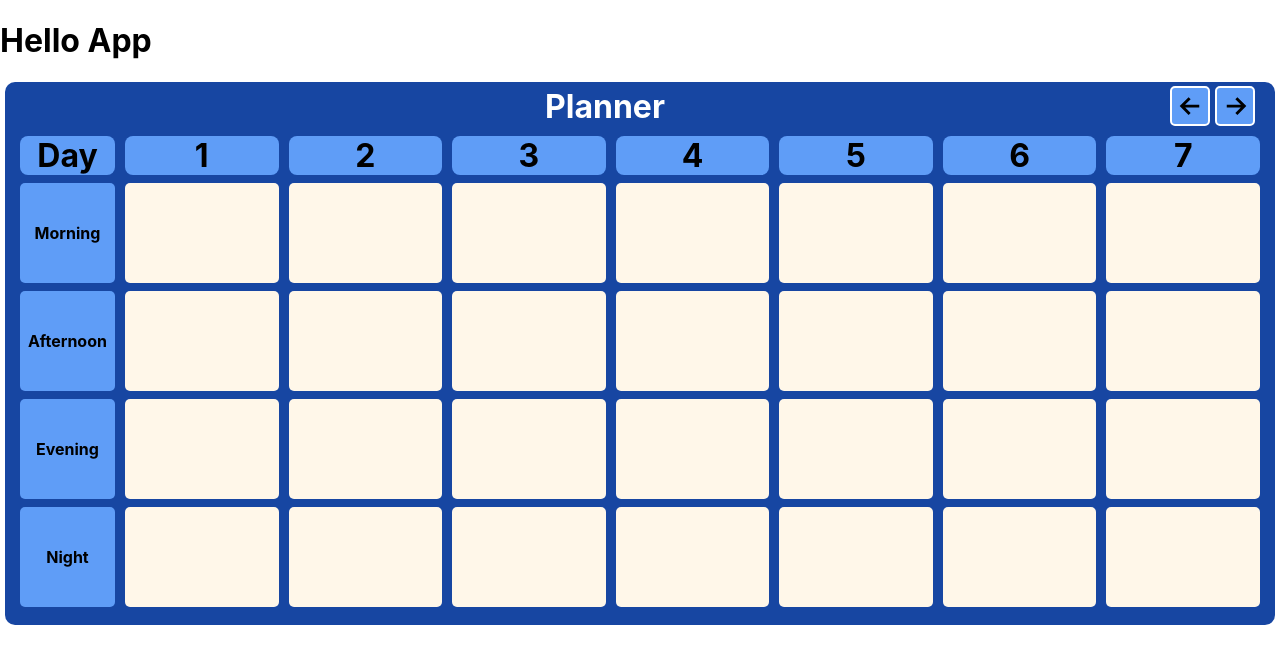
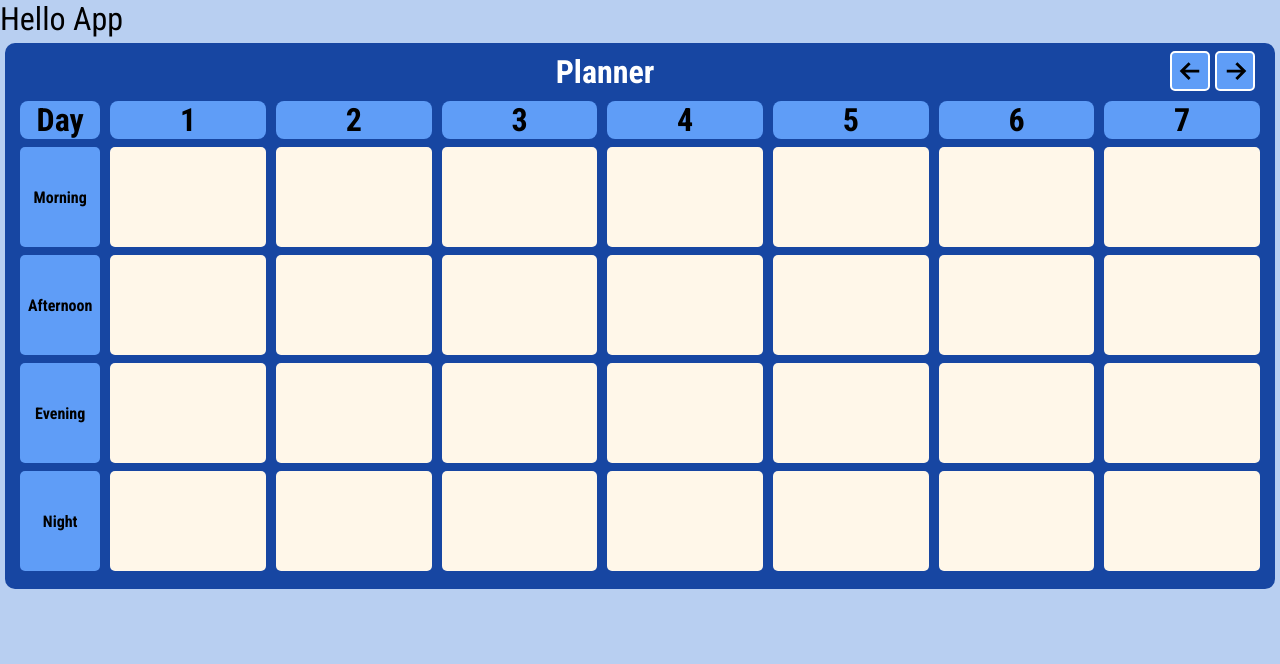
Before and after one commit to NonRoute/Planner, a React (Create React App) app in the folder client/: page / in a window 1280 px wide. Shown: the top 664 px of the page. Built offline with nearby package versions, Linux system fonts and the light colour scheme; no server answers.

Commit message:
update font

```diff
--- a/client/public/index.html
+++ b/client/public/index.html
@@ -24,7 +24,13 @@
       work correctly both with client-side routing and a non-root public URL.
       Learn how to configure a non-root public URL by running `npm run build`.
     -->
-    <title>React App</title>
+		<link rel="preconnect" href="https://fonts.googleapis.com" />
+		<link rel="preconnect" href="https://fonts.gstatic.com" crossorigin />
+		<link
+			href="https://fonts.googleapis.com/css2?family=Roboto+Condensed:wght@400;700&display=swap"
+			rel="stylesheet"
+		/>
+		<title>Planner</title>
 	</head>
 	<body>
 		<noscript>You need to enable JavaScript to run this app.</noscript>
@@ -38,6 +44,5 @@
 
       To begin the development, run `npm start` or `yarn start`.
       To create a production bundle, use `npm run build` or `yarn build`.
-    -->
-  </body>
+    --></body>
 </html>
--- a/client/src/App.css
+++ b/client/src/App.css
@@ -1,38 +1,5 @@
-.App {
-  text-align: center;
+* {
+	font-family: "Roboto Condensed", sans-serif;
+	font-weight: 400;
+  margin: 0;
 }
-
-.App-logo {
-  height: 40vmin;
-  pointer-events: none;
-}
-
-@media (prefers-reduced-motion: no-preference) {
-  .App-logo {
-    animation: App-logo-spin infinite 20s linear;
-  }
-}
-
-.App-header {
-  background-color: #282c34;
-  min-height: 100vh;
-  display: flex;
-  flex-direction: column;
-  align-items: center;
-  justify-content: center;
-  font-size: calc(10px + 2vmin);
-  color: white;
-}
-
-.App-link {
-  color: #61dafb;
-}
-
-@keyframes App-logo-spin {
-  from {
-    transform: rotate(0deg);
-  }
-  to {
-    transform: rotate(360deg);
-  }
-}
--- a/client/src/App.js
+++ b/client/src/App.js
@@ -3,7 +3,7 @@ import Planner from './components/Planner';
 
 function App() {
   return (
-    <div>
+    <div className="app">
       <h1>Hello App</h1>
       <Planner />
     </div>
--- a/client/src/components/Day.module.css
+++ b/client/src/components/Day.module.css
@@ -33,4 +33,5 @@
     margin: 0;
     background-color: #5F9DF7;
     border-radius: 8px;
+    font-weight: 800;
 }
--- a/client/src/components/DayFields.module.css
+++ b/client/src/components/DayFields.module.css
@@ -16,11 +16,7 @@
 .taskName {
     vertical-align: middle;
     margin: 8px;
-    font-weight: bold;
-}
-
-.day {
-
+    font-weight: 800;
 }
 
 .date {
@@ -28,4 +24,5 @@
     margin: 0;
     background-color: #5F9DF7;
     border-radius: 8px;
+    font-weight: 800;
 }
--- a/client/src/components/Planner.module.css
+++ b/client/src/components/Planner.module.css
@@ -18,7 +18,8 @@
 	color: white;
 	text-align: center;
 	flex: 1;
-	margin: 5px 0 0 20px;
+	margin: 10px 0 0 20px;
+	font-weight: 800;
 }
 
 .button {
--- a/client/src/index.css
+++ b/client/src/index.css
@@ -5,6 +5,7 @@ body {
     sans-serif;
   -webkit-font-smoothing: antialiased;
   -moz-osx-font-smoothing: grayscale;
+  background-color: #b8cff1;
 }
 
 code {
```
Lines whose indentation alone changed are shown as unchanged.
